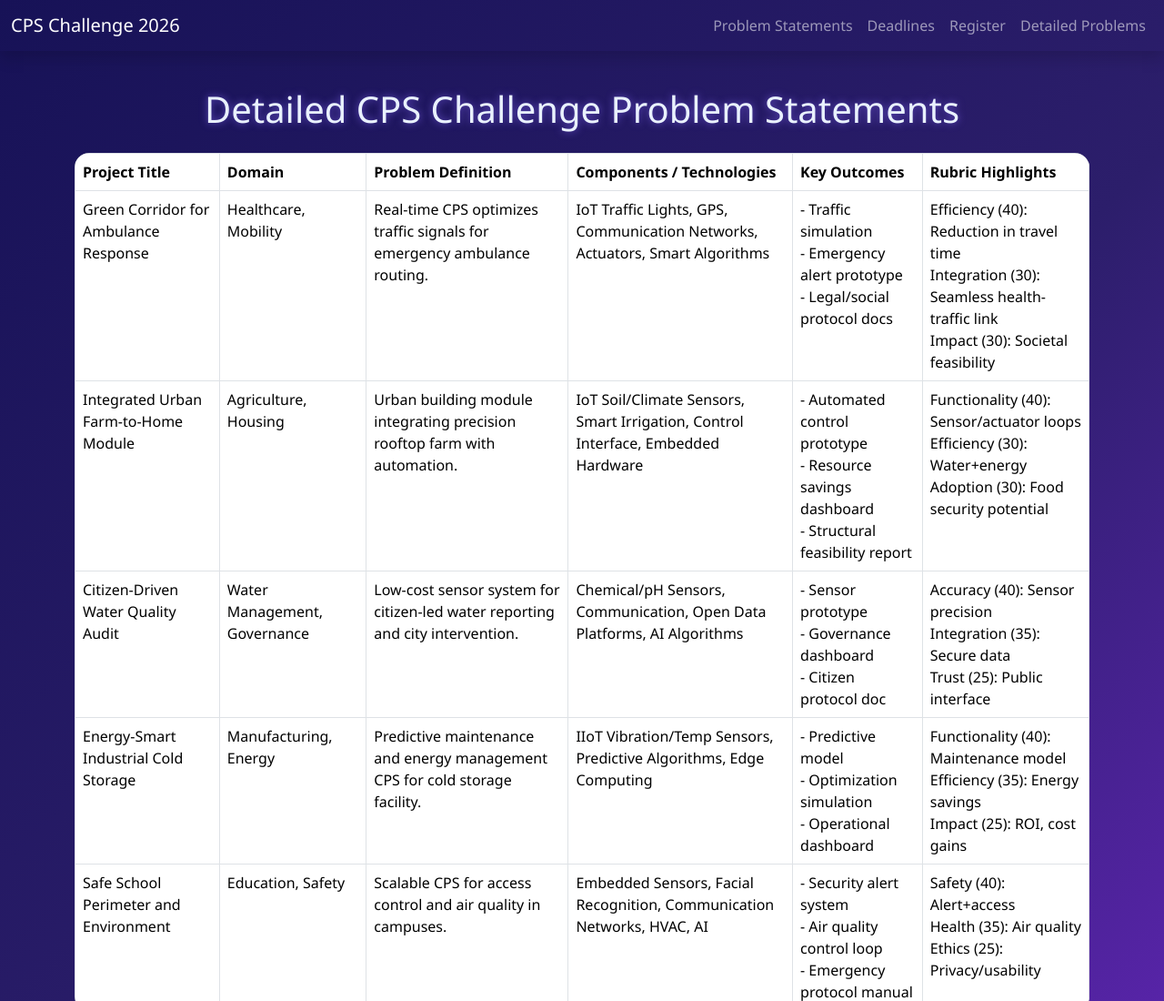
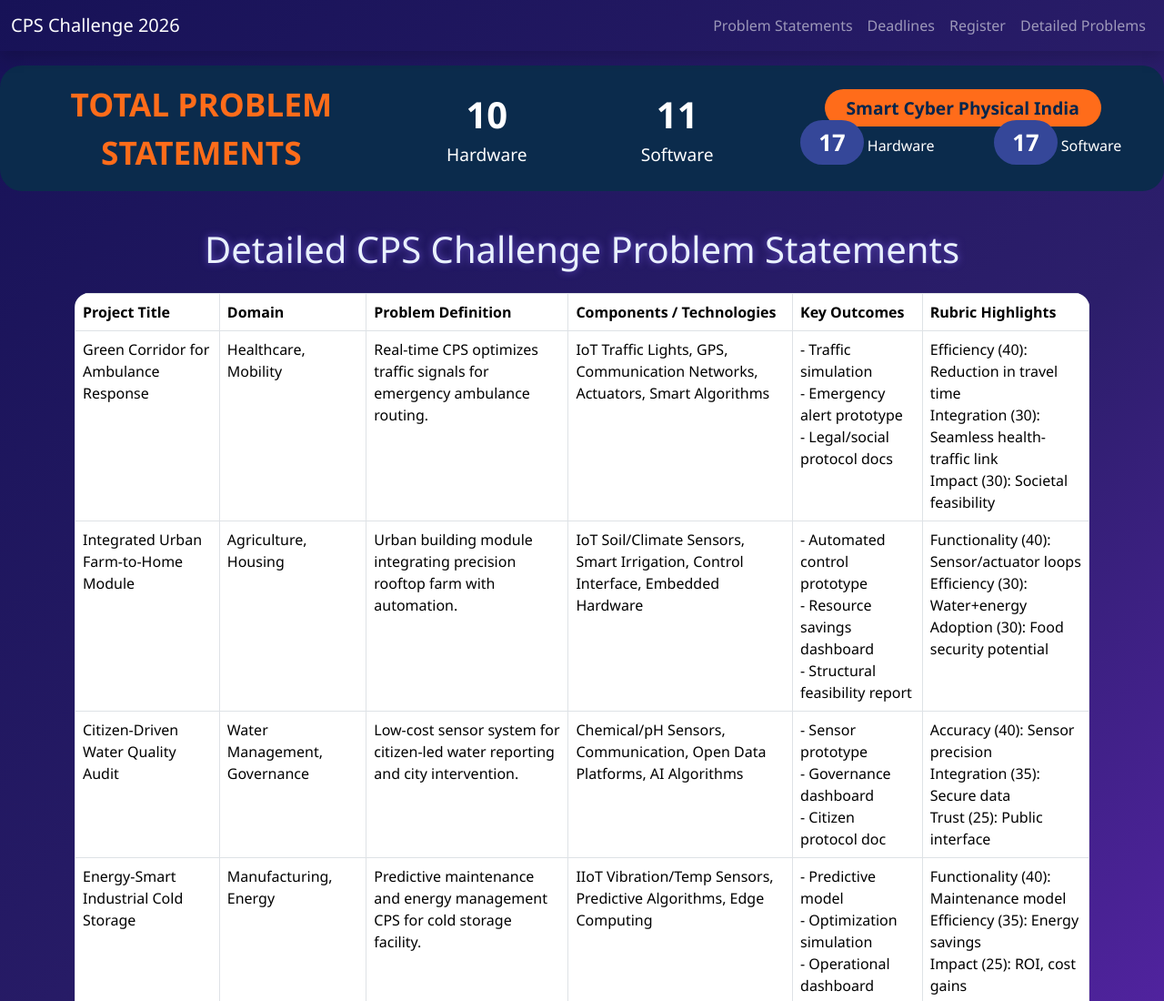
Before and after one commit to manishankar1988/CPS-Challenge, a plain HTML site: page problem-details.html in a window 1280 px wide. Shown: the top 1100 px of the page at 91% size. Drawn offline with nearby package versions, Linux system fonts and the light colour scheme.

Commit message:
fourth commit

```diff
--- a/problem-details.html
+++ b/problem-details.html
@@ -35,6 +35,40 @@
             </div>
         </div>
     </nav>
+
+
+    <!-- Problem Statements Banner -->
+<div class="container-fluid my-3 py-2 px-4" style="background:#0b2b4c; color:#ff6c1a; border-radius:1.5em;">
+  <div class="row align-items-center text-center">
+    <div class="col-md-4 py-2">
+      <span style="font-size:2.2rem; font-weight:bold;">TOTAL PROBLEM STATEMENTS</span>
+    </div>
+    <div class="col-md-2 py-2">
+      <span style="font-size:2.5rem; font-weight:bold; color:#fff;">10</span><br>
+      <span style="font-size:1.2rem; color:#fff;">Hardware</span>
+    </div>
+    <div class="col-md-2 py-2">
+      <span style="font-size:2.5rem; font-weight:bold; color:#fff;">11</span><br>
+      <span style="font-size:1.2rem; color:#fff;">Software</span>
+    </div>
+    <div class="col-md-4 py-2">
+      <span style="background:#ff6c1a; color:#00254d; border-radius:2em; font-weight:600; padding:7px 24px; font-size:1.2rem;">
+        Smart Cyber Physical India
+      </span>
+      <div class="row mt-1">
+        <div class="col">
+          <span style="background:#354799; color:#fff; border-radius:1.5em; padding:7px 20px; font-size:1.6rem; font-weight:bold;">17</span>
+          <span style="color:#fff;">Hardware</span>
+        </div>
+        <div class="col">
+          <span style="background:#354799; color:#fff; border-radius:1.5em; padding:7px 20px; font-size:1.6rem; font-weight:bold;">17</span>
+          <span style="color:#fff;">Software</span>
+        </div>
+      </div>
+    </div>
+  </div>
+</div>
+
     <div class="container section">
         <h1 class="mb-4 text-center">Detailed CPS Challenge Problem Statements</h1>
         <table class="table table-hover table-bordered">
```
